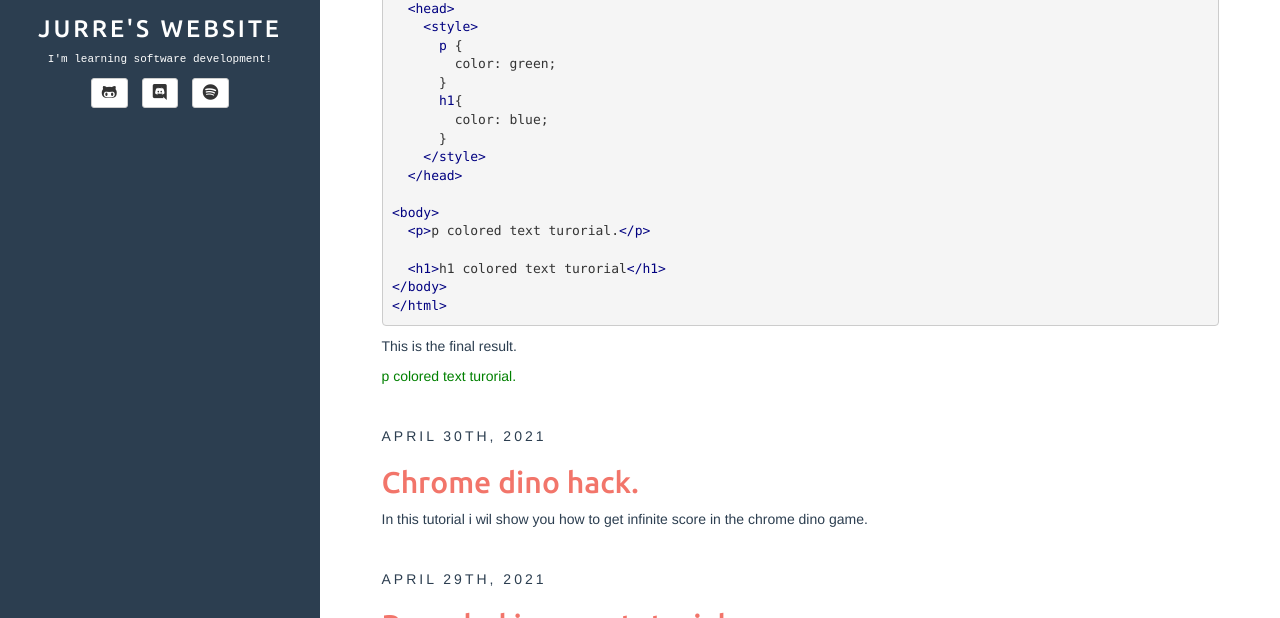
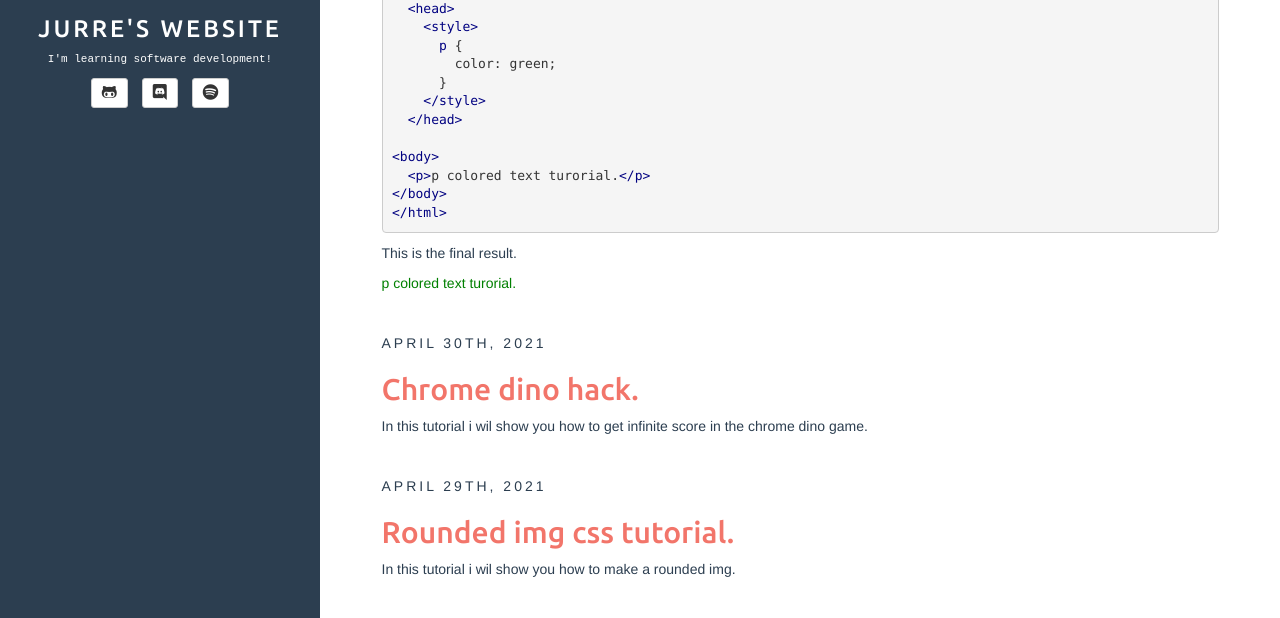
Before and after one commit to dbtek/dbyll, a Jekyll site: the page built from index.html, in a window 1280 px wide and 900 px high, cut to the strip 282-900 px from the top of the window. Built offline with Jekyll 4.4.1, drawn with Linux system fonts in a browser that asks for light colours; the list of posts is cut into pages by our own code.

Commit message:
Update 2021-05-01-css-tutorial-text-color.md

```diff
--- a/_posts/2021-05-01-css-tutorial-text-color.md
+++ b/_posts/2021-05-01-css-tutorial-text-color.md
@@ -16,16 +16,11 @@ How to make colored text using css. You can change the color and text to every c
       p {
         color: green;
       }
-      h1{
-        color: blue;
-      }
     </style>
   </head>
 
 <body>
   <p>p colored text turorial.</p>
-
-  <h1>h1 colored text turorial</h1>
 </body>
 </html>
 {% endhighlight %}
```
